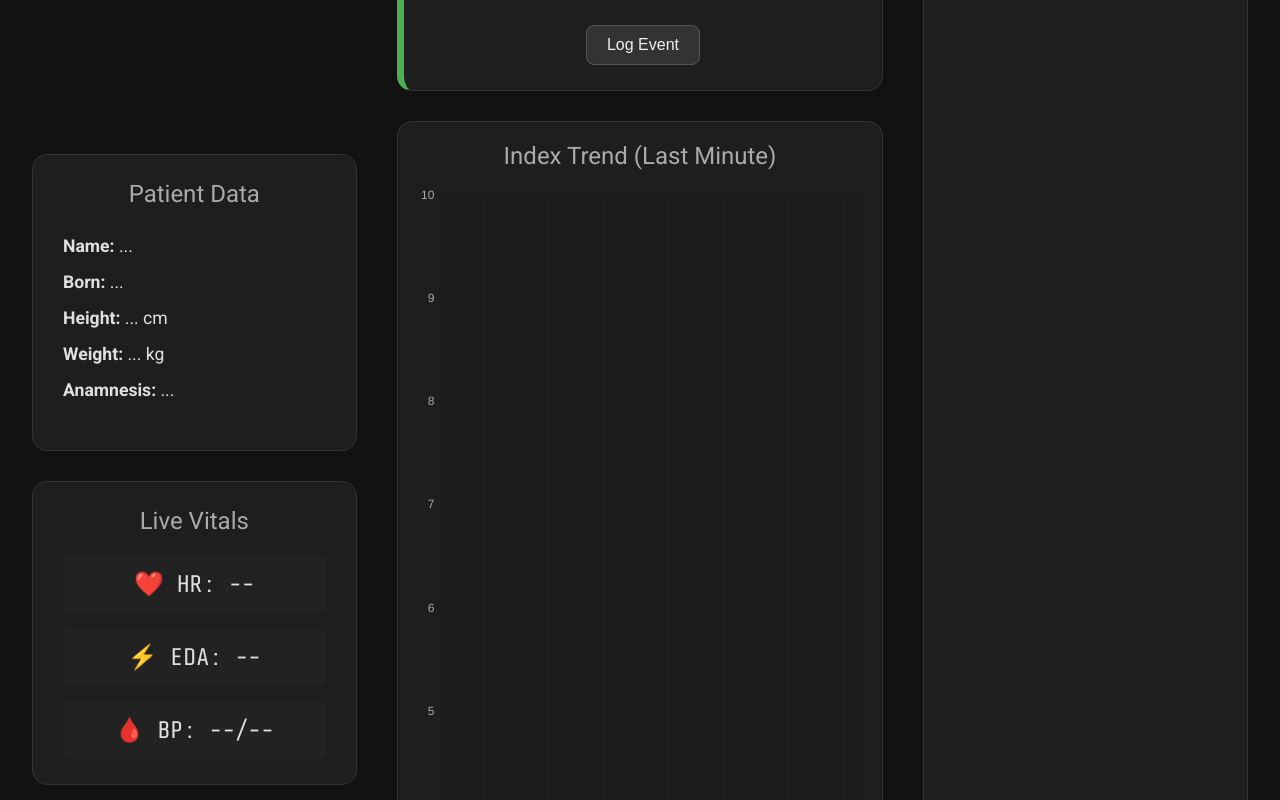
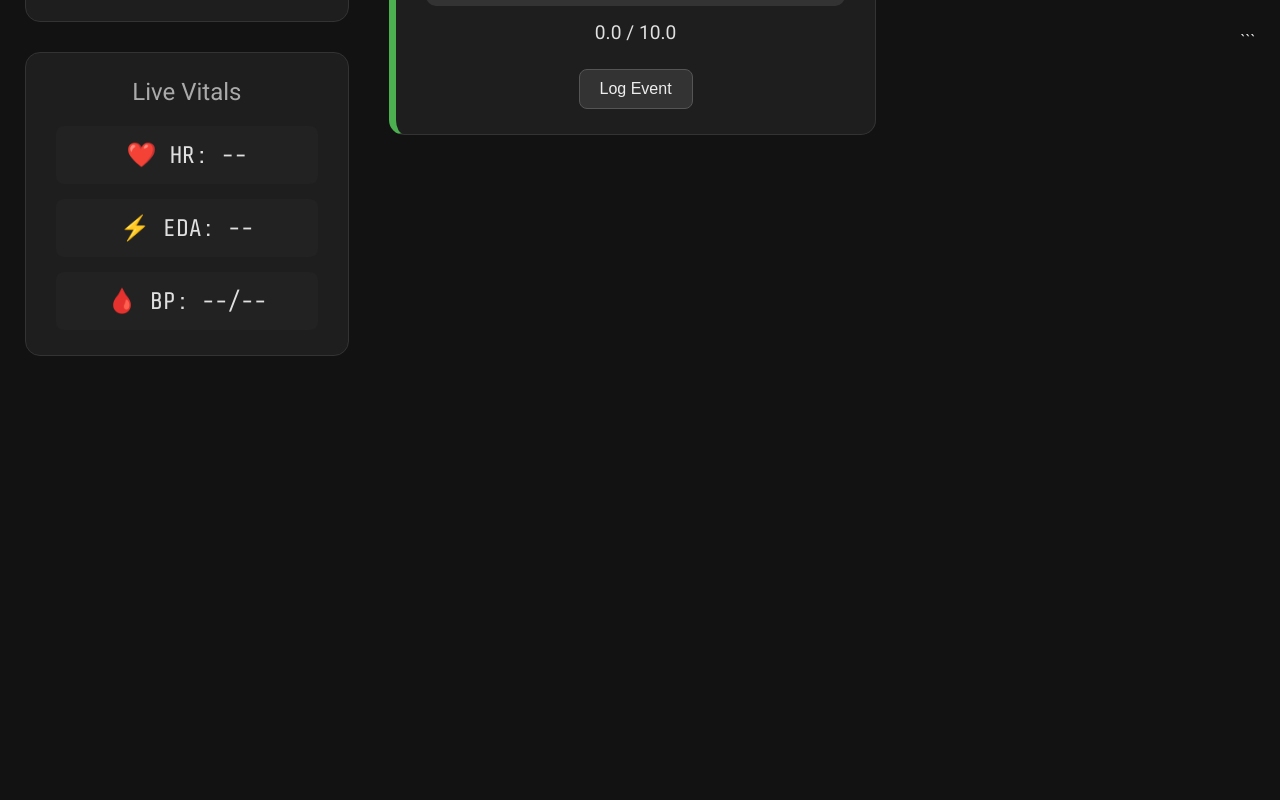
Before and after one commit to aura-emowise/vesper-guardian, a plain HTML site: page templates/index.html in a window 1280 px wide. Shown: the part 360-1160 px from the top of the page. After the commit the page ends 800 px from the top, so only its background shows below. Drawn offline with nearby package versions, Linux system fonts and the light colour scheme; no server answers.

Commit message:
Final Build: Removed all animations for 100% layout stability

````diff
--- a/static/app.js
+++ b/static/app.js
@@ -1,16 +1,11 @@
-// static/app.js - Stable Version (Matrix Removed)
+####
 
-// ---  ---
-const chartCtx = document.getElementById('trend-chart').getContext('2d');
-const trendChart = new Chart(chartCtx, {
-    type: 'line',
-    data: { labels: Array(60).fill(''), datasets: [{ label: 'Well-being Index', data: Array(60).fill(0), borderColor: 'rgba(75, 192, 192, 1)', backgroundColor: 'rgba(75, 192, 192, 0.2)', borderWidth: 2, pointRadius: 0, tension: 0.4, fill: true }] },
-    options: { scales: { y: { min: 0, max: 10, ticks: { color: '#aaa' } }, x: { ticks: { display: false } } }, plugins: { legend: { display: false } }, responsive: true, maintainAspectRatio: false }
-});
+
+```javascript
+//
 
 let isFirstLoad = true;
 
-// ---  ---
 function toggleModal() { document.getElementById('log-modal').classList.toggle('visible'); }
 
 function logManualEvent(message) {
@@ -23,7 +18,7 @@ function logManualEvent(message) {
 
 function updateDashboard() {
     fetch('/data').then(response => response.json()).then(data => {
-        const { analysis, vitals, patient_info, log, history } = data;
+        const { analysis, vitals, patient_info, log } = data; //
         const card = document.getElementById('status-card');
         document.getElementById('status-text').textContent = analysis.status;
         document.getElementById('index-value').textContent = `${analysis.index.toFixed(1)} / 10.0`;
@@ -39,7 +34,9 @@ function updateDashboard() {
         const logList = document.getElementById('log-list');
         logList.innerHTML = '';
         log.forEach(event => { const li = document.createElement('li'); li.className = `log-${event.type}`; li.innerHTML = `<span>${event.timestamp}</span> - ${event.message}`; logList.appendChild(li); });
-        trendChart.data.datasets[0].data = history; trendChart.update('none');
+
+        //
+
         if (isFirstLoad) {
             document.getElementById('patient-name').textContent = patient_info.name;
             document.getElementById('patient-yob').textContent = patient_info.year_of_birth;
@@ -51,8 +48,5 @@ function updateDashboard() {
     }).catch(error => console.error('Error fetching data:', error));
 }
 
-//
 setInterval(updateDashboard, 3000);
 window.onload = updateDashboard;
-
-//
--- a/static/style.css
+++ b/static/style.css
@@ -1,4 +1,4 @@
-/* Vesper Guardian - Final Stable CSS v6.1 (Layout Conflict Fixed) */
+/* Vesper Guardian - FINAL STABLE BUILD CSS */
 
 body {
     font-family: 'Roboto', sans-serif;
@@ -6,24 +6,33 @@ body {
     height: 100vh; margin: 0; background-color: #121212; color: #e0e0e0;
     overflow: hidden; font-size: 16px;
 }
-.main-content-wrapper {
-    position: relative; z-index: 1;
-    width: 95vw; max-width: 1600px; height: 90vh;
+
+.dashboard-grid {
+    display: grid;
+    grid-template-columns: 1fr 1.5fr 1fr;
+    gap: 40px;
+    width: 95vw; max-width: 1600px;
 }
-.dashboard-grid {
-    display: grid; grid-template-columns: 1fr 1.5fr 1fr; gap: 40px;
-    width: 100%; height: 100%;
+
+.patient-column, .main-column, .log-column {
+    display: flex; flex-direction: column;
+    gap: 30px;
     //
 }
-.patient-column, .main-column, .log-column {
-    display: flex; flex-direction: column; gap: 30px; height: 100%; justify-content: center;
+
+//
+.main-column {
+    justify-content: center;
 }
+
 .card, .info-card, .event-log-container {
     background-color: #1e1e1e;
     border-radius: 15px; padding: 25px 30px;
     border: 1px solid #333; width: 100%; box-sizing: border-box;
 }
-.card { text-align: center; border-left: 7px solid #4CAF50; transition: all 0.5s ease; }
+.card {
+    text-align: center; border-left: 7px solid #4CAF50; transition: all 0.5s ease;
+}
 .card.calm { border-left-color: #4CAF50; }
 .card.unease { border-left-color: #FFC107; }
 .card.distress { border-left-color: #F44336; animation: pulse 1.5s infinite; }
@@ -36,13 +45,18 @@ body {
 .card.unease .progress-bar { background-color: #FFC107; }
 .card.distress .progress-bar { background-color: #F44336; }
 .index-value { margin-top: 15px; font-size: 1.2em; }
-@keyframes pulse { 50% { transform: scale(1.02); box-shadow: 0 10px 40px rgba(244, 67, 54, 0.4); } }
+@keyframes pulse { 50% { transform: scale(1.02); } }
 .info-card h3 { margin: 0 0 20px 0; font-size: 1.5em; color: #aaa; font-weight: 400; text-align: center; }
 .patient-data-list { font-size: 1.1em; list-style: none; padding: 0; }
 .patient-data-list li { padding: 8px 0; }
 .vitals-grid { display: grid; grid-template-columns: 1fr; gap: 15px; text-align: center; font-size: 1.5em; font-family: 'Share Tech Mono', monospace; }
 .vital-item { background-color: #222; padding: 15px; border-radius: 8px; }
-.event-log-container { height: 100%; display: flex; flex-direction: column; }
+
+//
+.event-log-container {
+    min-height: 400px; //
+    display: flex; flex-direction: column;
+}
 .event-log-container h3 { margin: 0 0 20px 0; font-size: 1.5em; color: #aaa; font-weight: 400; text-align: center; }
 .event-log-container ul { flex-grow: 1; overflow-y: auto; list-style: none; padding: 0; margin: 0; font-size: 1em; font-family: 'Share Tech Mono', monospace;}
 .event-log-container li { padding: 8px 10px; border-bottom: 1px solid #333; }
@@ -53,8 +67,6 @@ body {
 .controls button:hover { background-color: #444; }
 #acknowledge-button { background-color: #b33939; display: none; }
 #acknowledge-button:hover { background-color: #c74747; }
-.trend-chart-card { padding: 20px; }
-.trend-chart-card h3 { text-align: center; margin: 0 0 15px 0; color: #aaa; font-weight: 400; }
 .modal-overlay { position: fixed; top: 0; left: 0; width: 100%; height: 100%; background-color: rgba(0, 0, 0, 0.7); display: flex; justify-content: center; align-items: center; z-index: 100; opacity: 0; pointer-events: none; transition: opacity 0.3s ease; }
 .modal-overlay.visible { opacity: 1; pointer-events: auto; }
 .modal-content { background: #1e1e1e; padding: 30px; border-radius: 15px; text-align: center; transform: scale(0.9); transition: transform 0.3s ease; }
--- a/templates/index.html
+++ b/templates/index.html
@@ -3,19 +3,15 @@
 <head>
     <meta charset="UTF-8">
     <meta name="viewport" content="width=device-width, initial-scale=1.0">
-    <title>Vesper Guardian - Interactive Dashboard</title>
+    <title>Vesper Guardian - Live Dashboard</title>
     <link rel="stylesheet" href="/static/style.css">
     <link href="https://fonts.googleapis.com/css2?family=Roboto:wght@300;400;700&family=Share+Tech+Mono&display=swap" rel="stylesheet">
-    <script src="https://cdn.jsdelivr.net/npm/chart.js"></script>
+    <!-- -->
 </head>
 <body>
-    <!--  -->
-
-    <main class="main-content-wrapper">
     <div id="log-modal" class="modal-overlay">
         <div class="modal-content">
-                <h3>Log an Event</h3>
-                <p>Add context to the timeline. What happened?</p>
+            <h3>Log an Event</h3><p>Add context to the timeline. What happened?</p>
             <div class="modal-buttons">
                 <button onclick="logManualEvent('Acknowledged Alert')">Acknowledge Alert</button>
                 <button onclick="logManualEvent('Medication Given')">Medication Given</button>
@@ -58,10 +54,6 @@
                     <button onclick="toggleModal()">Log Event</button>
                 </div>
             </div>
-                <div class="info-card trend-chart-card">
-                    <h3>Index Trend (Last Minute)</h3>
-                    <canvas id="trend-chart"></canvas>
-                </div>
         </div>
         <div class="log-column">
             <div class="event-log-container">
@@ -70,8 +62,7 @@
             </div>
         </div>
     </div>
-    </main>
 
     <script src="/static/app.js"></script>
 </body>
-</html>
+</html>```
````
Lines whose indentation alone changed are shown as unchanged.
